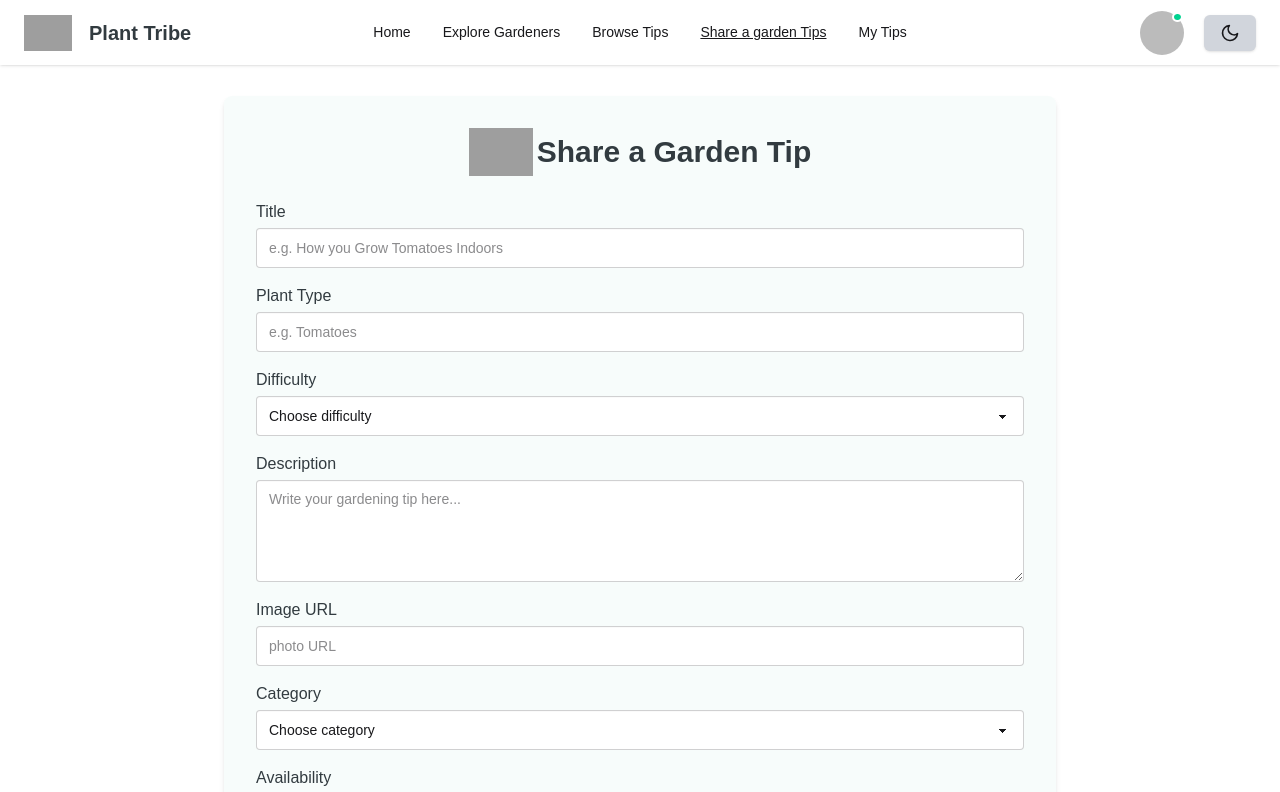
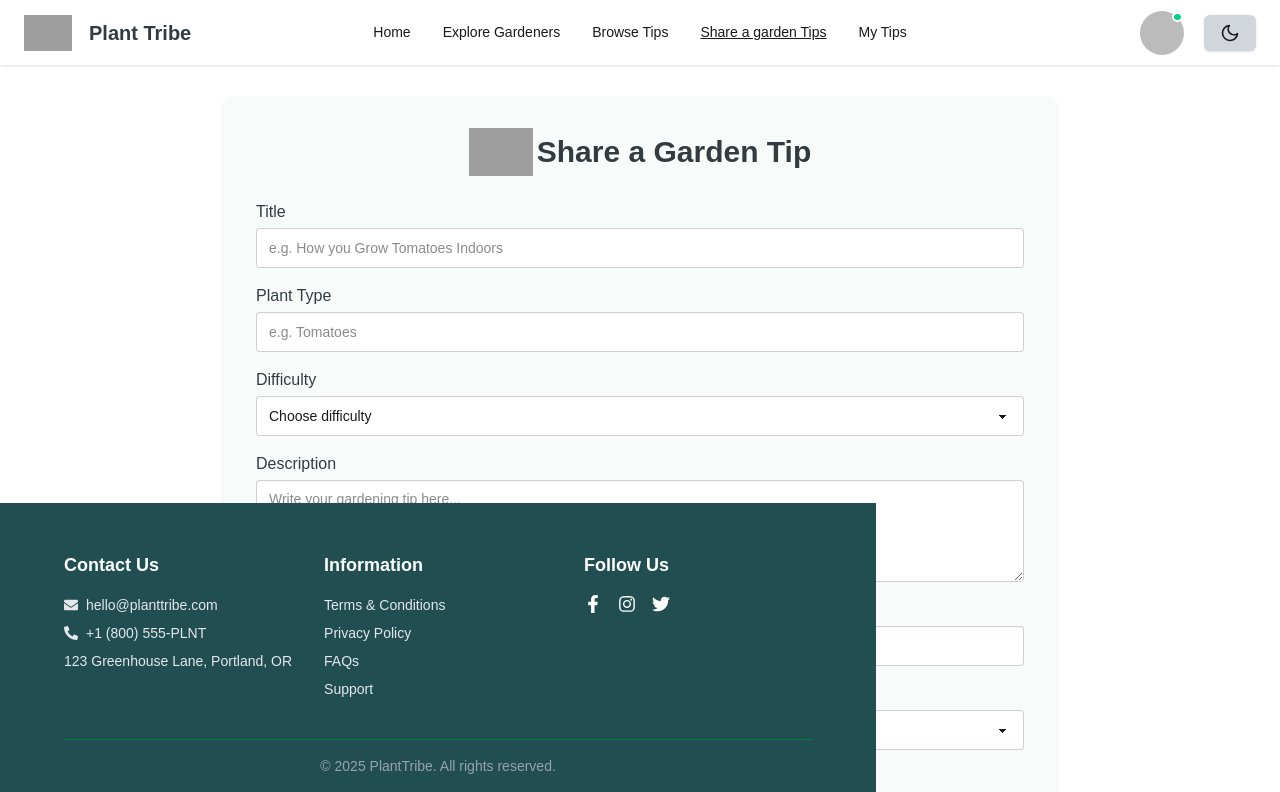
Before and after one commit to ahm-hasnat/plant-tribe-client, a React (Vite) app: page /sharetips in a window 1280 px wide. Shown: the top 792 px of the page. Built offline with nearby package versions, Linux system fonts and the light colour scheme; no server answers; sample sign-in values are in the browser's storage; grey boxes are pictures that could not be loaded.

Commit message:
footer adjusted at bottom

```diff
--- a/src/Components/Header/Footer.jsx
+++ b/src/Components/Header/Footer.jsx
@@ -3,7 +3,7 @@ import { FaFacebookF, FaInstagram, FaTwitter, FaEnvelope, FaPhoneAlt } from 'rea
 
 const Footer = () => {
   return (
-    <footer className="bg-[#204e51] text-white pt-12 pb-6 px-6 md:px-16 ">
+    <footer className="bg-[#204e51] text-white pt-12 pb-6 px-6 md:px-16 fixed bottom-0">
       <div className="max-w-7xl mx-auto grid grid-cols-1 md:grid-cols-3 gap-8">
 
 
```
